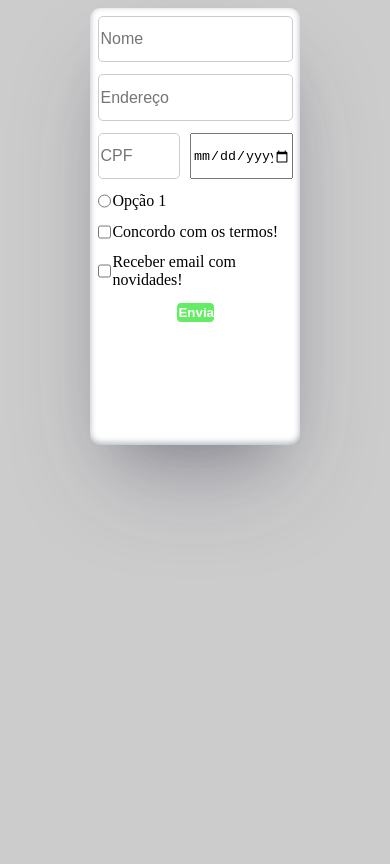
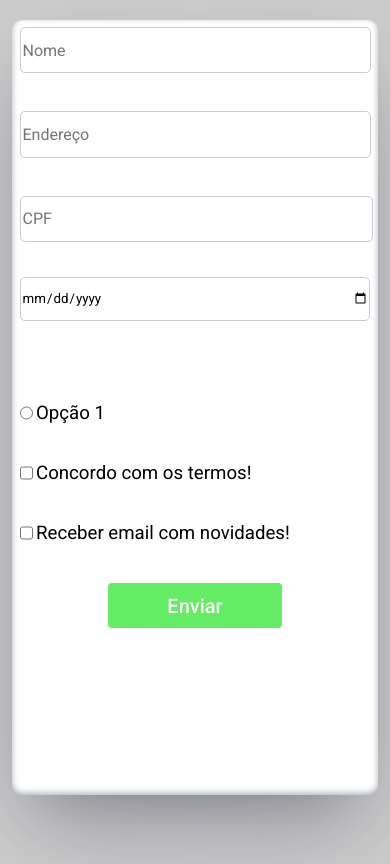
Before and after one commit to vncin/atividade-formularios-3info, a plain HTML site: page index.html in a window 390 px wide. Drawn offline with Linux system fonts and the light colour scheme.

Commit message:
Aula 29-08-2025

```diff
--- a/style.css
+++ b/style.css
@@ -1,5 +1,7 @@
+@import url('https://fonts.googleapis.com/css2?family=Roboto:ital,wght@0,100..900;1,100..900&display=swap');
 *{
     margin: 0;
+    font-family: 'Roboto';
 }
 body{
     background-color: #ccc;
@@ -58,3 +60,35 @@ input[type="text"]:focus{
     color: white;
 
 }
+
+@media screen and (max-width: 435px) {
+    .formulario{
+        width: 90%;
+        height: 90vh;
+        margin-top: 5%;
+        gap: 5%;
+    }
+    .form-grupo-cpf-data{
+        flex-direction: column;
+        height: 20vh;
+        gap: 10%;
+    }
+    .cpf, .data_nascimento{
+        width: 99%;
+    }
+    .data_nascimento{
+        margin-top: 10%;
+        height: 5vh;
+        border: 1px solid #ccc;
+        border-radius: 5px;
+    }
+    p{
+        font-size: 14pt;
+    }
+    .btn-enviar{
+        width: 50%;
+        padding: 3%;
+        font-size: 15pt;
+        font-weight: 500;
+    }
+}
```
